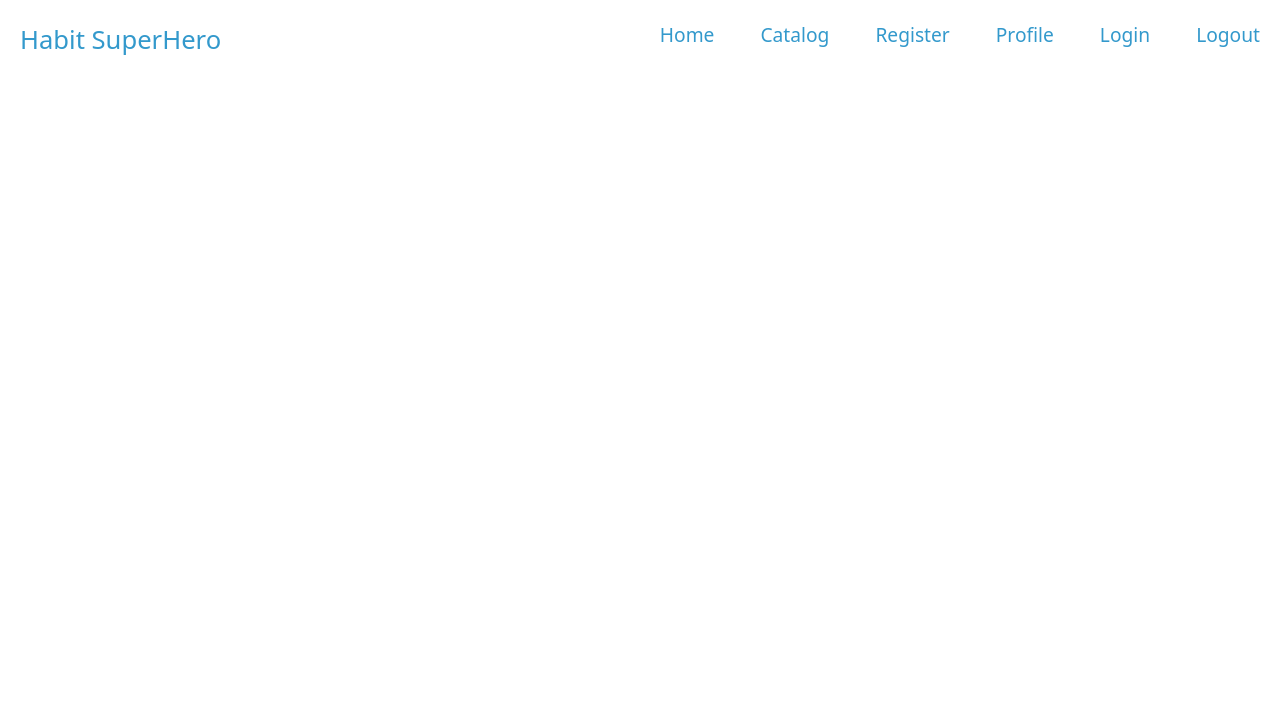
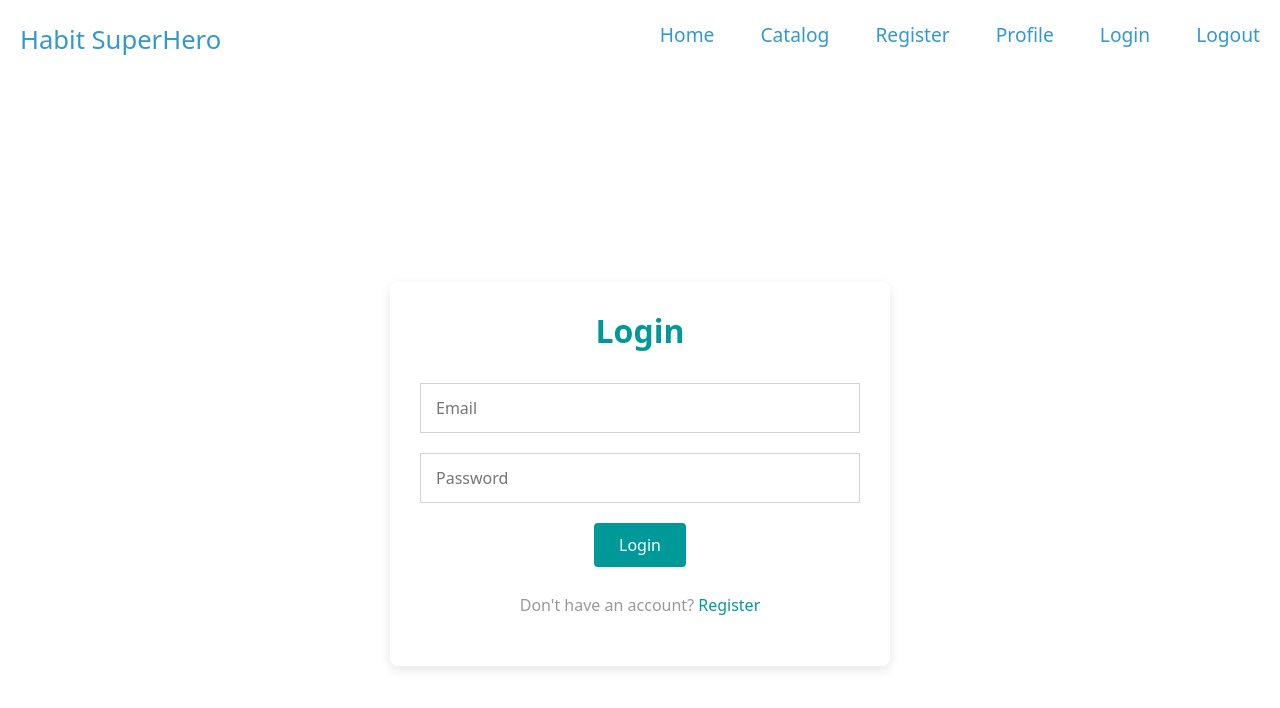
Before and after one commit to DilyanaKom/softuni-react-habit-superhero, a React (Vite) app: page /login in a window 1280 px wide. Shown: the top 708 px of the page. Built offline with nearby package versions, Linux system fonts and the light colour scheme.

Commit message:
Add login route and login form styles

```diff
--- a/src/App.jsx
+++ b/src/App.jsx
@@ -5,8 +5,10 @@ import { BrowserRouter, Routes, Route } from 'react-router';
 
 import Navigation from './components/navigation/Navigation';
 import Register from './components/user/Register';
+import Login from './components/user/Login';
 
 import { NavigationProvider } from './components/navigation/NavigationContext';
+
 
 
 function App() {
@@ -19,6 +21,7 @@ function App() {
           <Navigation />
           <Routes>
             <Route path="/register" element={<Register/>}/>
+            <Route path="/login" element={<Login/>}/>
 
           </Routes>
 
--- /dev/null
+++ b/src/components/user/Login.jsx
@@ -0,0 +1,26 @@
+import styles from './Register.module.css'
+import { Link } from 'react-router'
+
+export default function Login(){
+    return (
+        <div className={styles.registrationContainer}>
+  <div className={styles.registrationCard}>
+    <h2 className={`${styles.textPrimary} ${styles.mb5}`}>Login</h2>
+    <form id="login-form" action="" method="POST" className={styles.contactForm}>
+        <div className={styles.formGroup}>
+            <input type="text" name="username" className={styles.formControl} placeholder="Email" required />
+        </div>
+        <div className={styles.formGroup}>
+            <input type="password" name="password" className={styles.formControl} placeholder="Password" required />
+        </div>
+        <div className={styles.formGroup}>
+            <button type="submit" className={styles.btnPrimary}>Login</button>
+        </div>
+    </form>
+    <div className={`${styles.mt4} ${styles.textCenter}`}>
+        <p>Don't have an account? <Link to="/register" className={styles.loginLink}>Register</Link></p>
+    </div>
+  </div>
+</div>
+    )
+}
--- a/src/components/user/Register.module.css
+++ b/src/components/user/Register.module.css
@@ -1,4 +1,3 @@
-/* Registration Form Styles for CSS Modules */
 
 .registrationContainer {
     display: flex;
@@ -88,7 +87,6 @@
     text-decoration: underline;
   }
 
-  /* Responsive adjustments */
   @media (max-width: 768px) {
     .registrationCard {
       padding: 20px;
```
